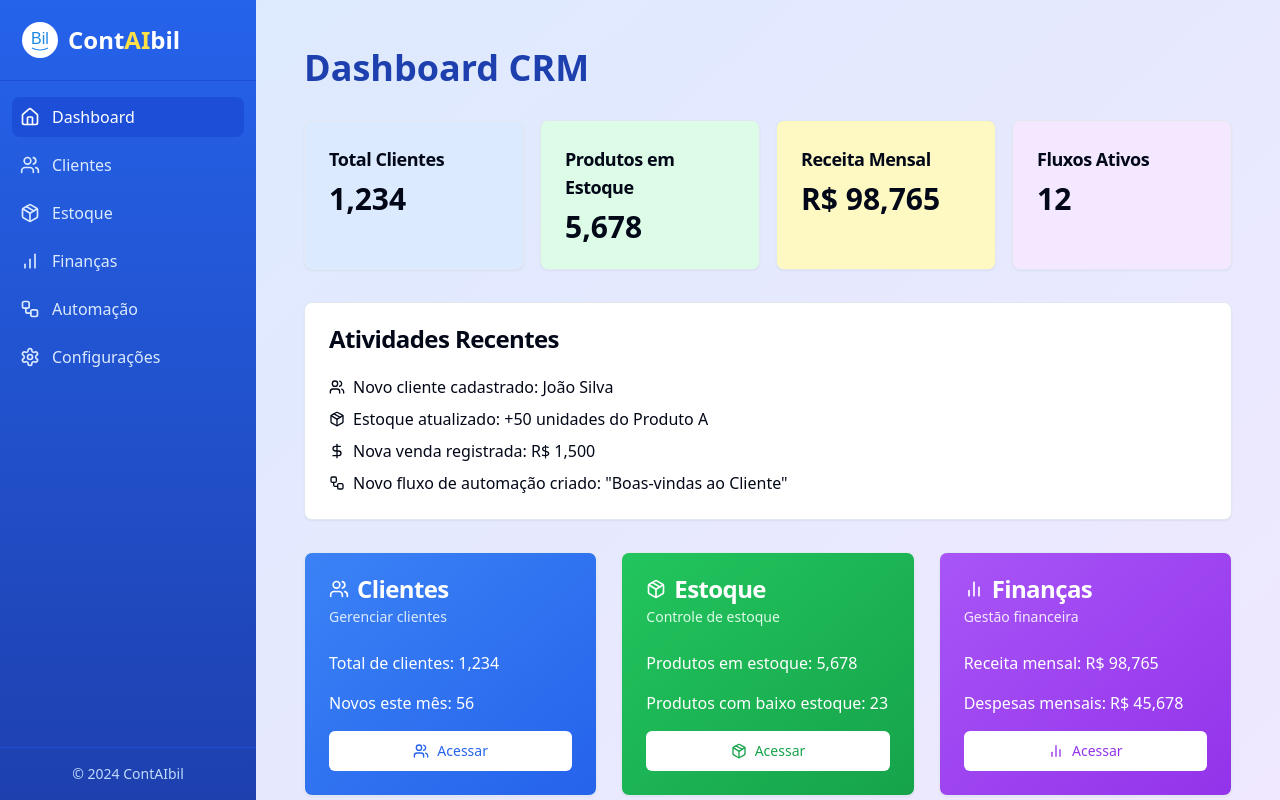
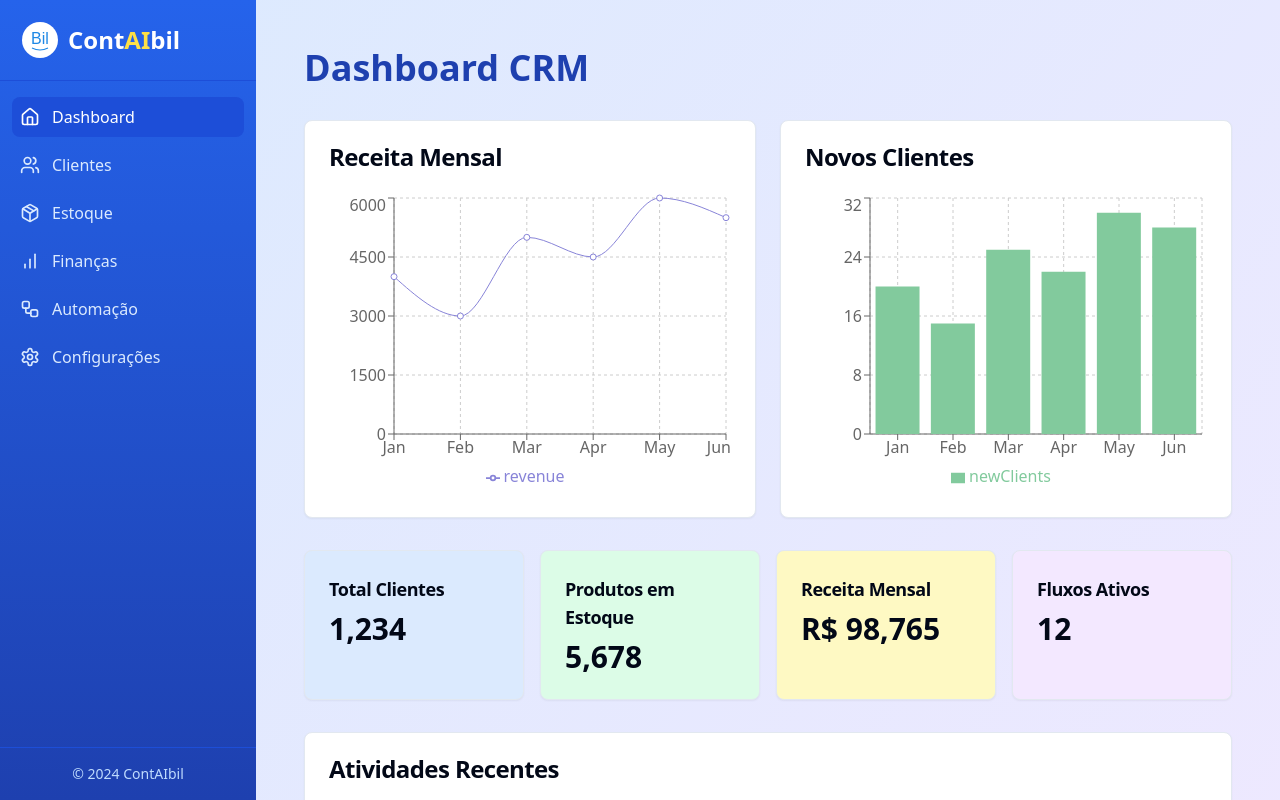
Before and after one commit to rafaelgonnect/client-nexus-hub-73, a React (Vite) app: page / in a window 1280 px wide. Shown: the top 800 px of the page. Built offline with nearby package versions, Linux system fonts and the light colour scheme.

Commit message:
Rearrange Dashboard Layout
Move graphs to the top of the dashboard, followed by other information sections for improved visibility and user experience.
[skip gpt_engineer]

```diff
--- a/src/pages/Index.jsx
+++ b/src/pages/Index.jsx
@@ -3,11 +3,68 @@ import { Link } from 'react-router-dom';
 import { Button } from "@/components/ui/button";
 import { Card, CardHeader, CardTitle, CardDescription, CardContent } from "@/components/ui/card";
 import { Users, Package, BarChart2, Settings, Workflow, DollarSign, ShoppingCart, AlertCircle } from 'lucide-react';
+import { LineChart, Line, BarChart, Bar, XAxis, YAxis, CartesianGrid, Tooltip, Legend, ResponsiveContainer } from 'recharts';
+
+const revenueData = [
+  { month: 'Jan', revenue: 4000 },
+  { month: 'Feb', revenue: 3000 },
+  { month: 'Mar', revenue: 5000 },
+  { month: 'Apr', revenue: 4500 },
+  { month: 'May', revenue: 6000 },
+  { month: 'Jun', revenue: 5500 },
+];
+
+const clientData = [
+  { month: 'Jan', newClients: 20 },
+  { month: 'Feb', newClients: 15 },
+  { month: 'Mar', newClients: 25 },
+  { month: 'Apr', newClients: 22 },
+  { month: 'May', newClients: 30 },
+  { month: 'Jun', newClients: 28 },
+];
 
 const Index = () => {
   return (
     <div className="container mx-auto p-4">
       <h1 className="text-4xl font-bold mb-8 text-blue-800">Dashboard CRM</h1>
+
+      {/* Graphs Section */}
+      <div className="grid grid-cols-1 lg:grid-cols-2 gap-6 mb-8">
+        <Card>
+          <CardHeader>
+            <CardTitle>Receita Mensal</CardTitle>
+          </CardHeader>
+          <CardContent>
+            <ResponsiveContainer width="100%" height={300}>
+              <LineChart data={revenueData}>
+                <CartesianGrid strokeDasharray="3 3" />
+                <XAxis dataKey="month" />
+                <YAxis />
+                <Tooltip />
+                <Legend />
+                <Line type="monotone" dataKey="revenue" stroke="#8884d8" />
+              </LineChart>
+            </ResponsiveContainer>
+          </CardContent>
+        </Card>
+        <Card>
+          <CardHeader>
+            <CardTitle>Novos Clientes</CardTitle>
+          </CardHeader>
+          <CardContent>
+            <ResponsiveContainer width="100%" height={300}>
+              <BarChart data={clientData}>
+                <CartesianGrid strokeDasharray="3 3" />
+                <XAxis dataKey="month" />
+                <YAxis />
+                <Tooltip />
+                <Legend />
+                <Bar dataKey="newClients" fill="#82ca9d" />
+              </BarChart>
+            </ResponsiveContainer>
+          </CardContent>
+        </Card>
+      </div>
 
       {/* Summary Section */}
       <div className="grid grid-cols-1 sm:grid-cols-2 lg:grid-cols-4 gap-4 mb-8">
```
